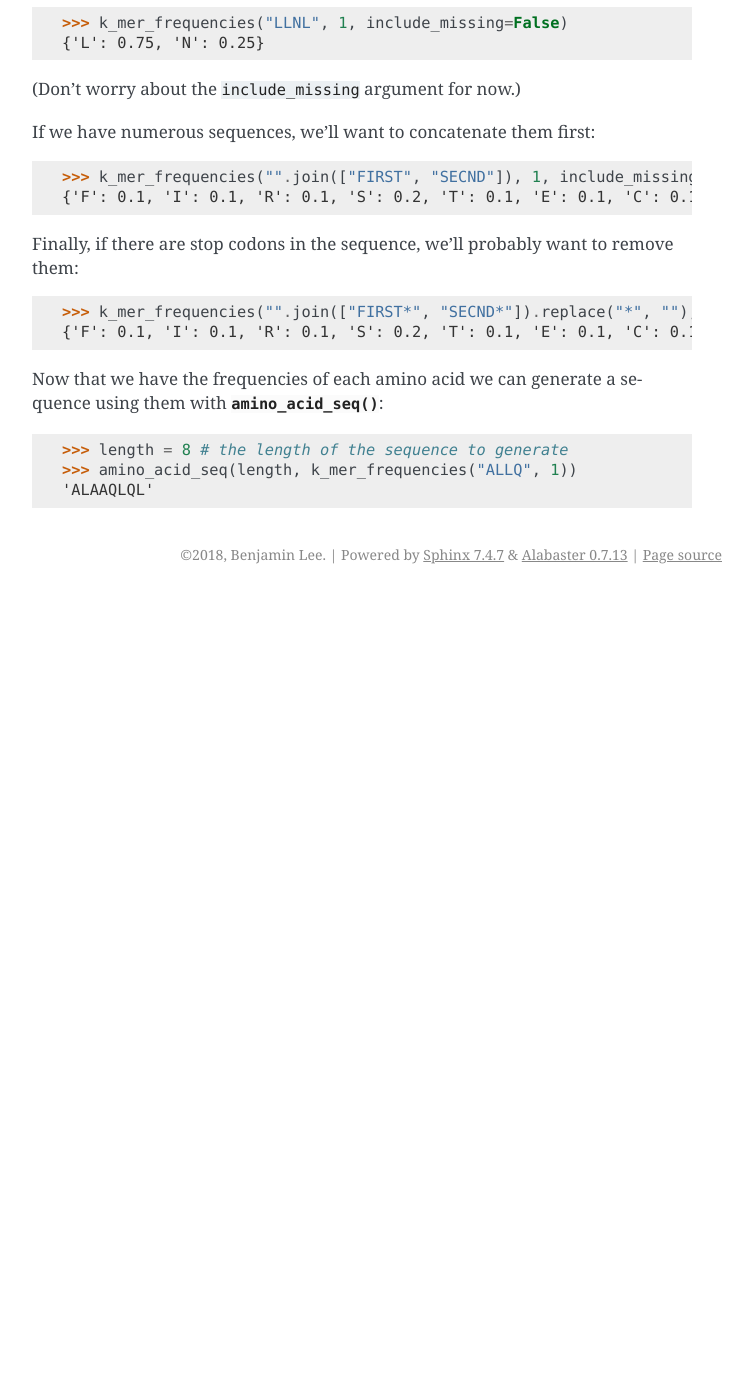
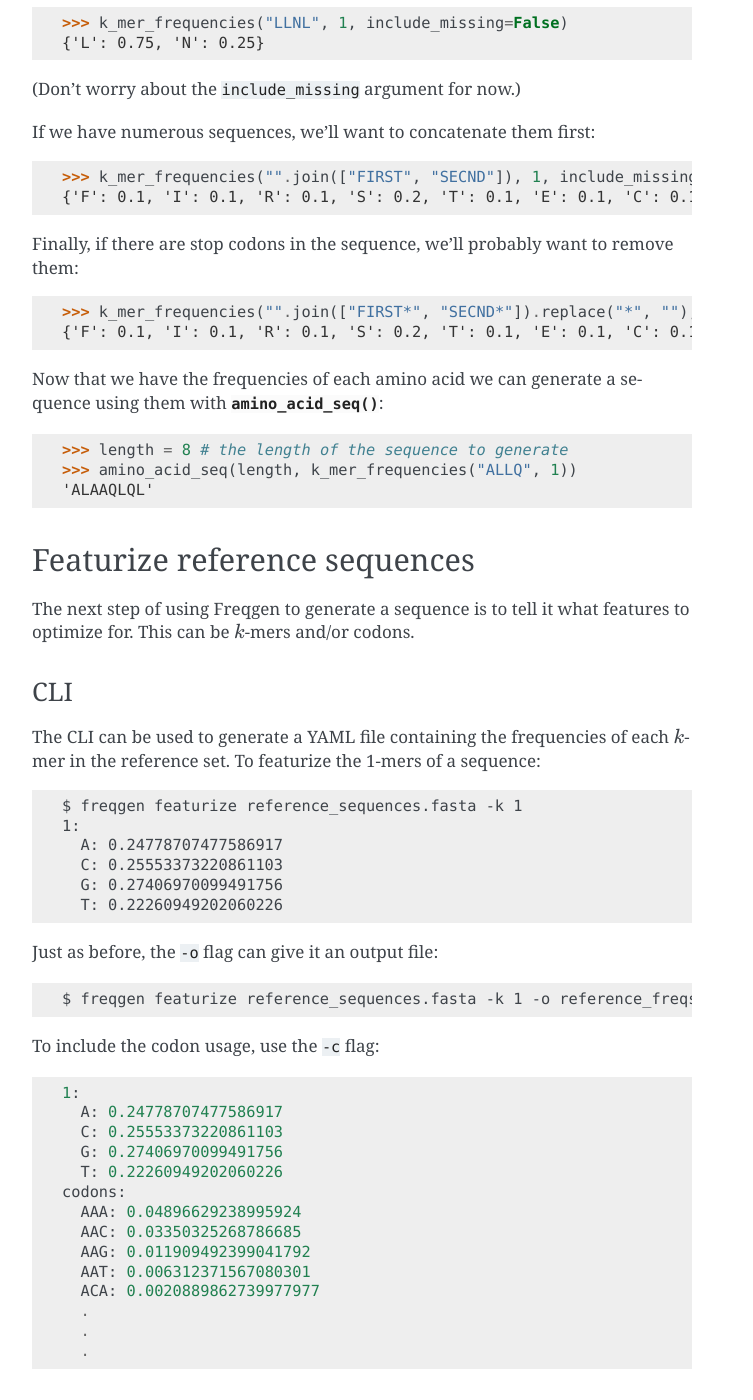
Before and after one commit to IQTLabs/freqgen, a Sphinx documentation site: the page built from docs/examples.rst, in a window 1280 px wide and 1400 px high, scrolled down 1648 px. Shown: the whole window, without its empty margins (388-1141 px from the left). Built offline with Sphinx 7.4.7, drawn with Linux system fonts in a browser that asks for light colours; before the commit the page ends 2242 px from its top, so only the background shows below that; some of the changed text lies outside the part shown.

Commit message:
Featurization CLI docs

```diff
--- a/docs/examples.rst
+++ b/docs/examples.rst
@@ -69,7 +69,7 @@
 
 We need an amino acid sequence as a string. To generate one from frequencies, we
 first need to calculate the frequencies of the amino acids. Luckily, that's
-pretty trivial with :func:`k_mer_frequencies`::
+pretty trivial with :func:`~freqgen.k_mer_frequencies`::
 
     >>> k_mer_frequencies("LLNL", 1, include_missing=False)
     {'L': 0.75, 'N': 0.25}
@@ -87,8 +87,48 @@
     {'F': 0.1, 'I': 0.1, 'R': 0.1, 'S': 0.2, 'T': 0.1, 'E': 0.1, 'C': 0.1, 'N': 0.1, 'D': 0.1}
 
 Now that we have the frequencies of each amino acid we can generate a sequence
-using them with :func:`amino_acid_seq`::
+using them with :func:`~freqgen.amino_acid_seq`::
 
     >>> length = 8 # the length of the sequence to generate
     >>> amino_acid_seq(length, k_mer_frequencies("ALLQ", 1))
     'ALAAQLQL'
+
+Featurize reference sequences
+-----------------------------
+
+The next step of using Freqgen to generate a sequence is to tell it what
+features to optimize for. This can be :math:`k`-mers and/or codons.
+
+CLI
+~~~
+
+The CLI can be used to generate a YAML file containing the frequencies of each
+:math:`k`-mer in the reference set. To featurize the 1-mers of a sequence::
+
+    $ freqgen featurize reference_sequences.fasta -k 1
+    1:
+      A: 0.24778707477586917
+      C: 0.25553373220861103
+      G: 0.27406970099491756
+      T: 0.22260949202060226
+
+Just as before, the ``-o`` flag can give it an output file::
+
+    $ freqgen featurize reference_sequences.fasta -k 1 -o reference_freqs.yaml
+
+To include the codon usage, use the ``-c`` flag::
+
+    1:
+      A: 0.24778707477586917
+      C: 0.25553373220861103
+      G: 0.27406970099491756
+      T: 0.22260949202060226
+    codons:
+      AAA: 0.04896629238995924
+      AAC: 0.03350325268786685
+      AAG: 0.011909492399041792
+      AAT: 0.006312371567080301
+      ACA: 0.0020889862739977977
+      .
+      .
+      .
```
